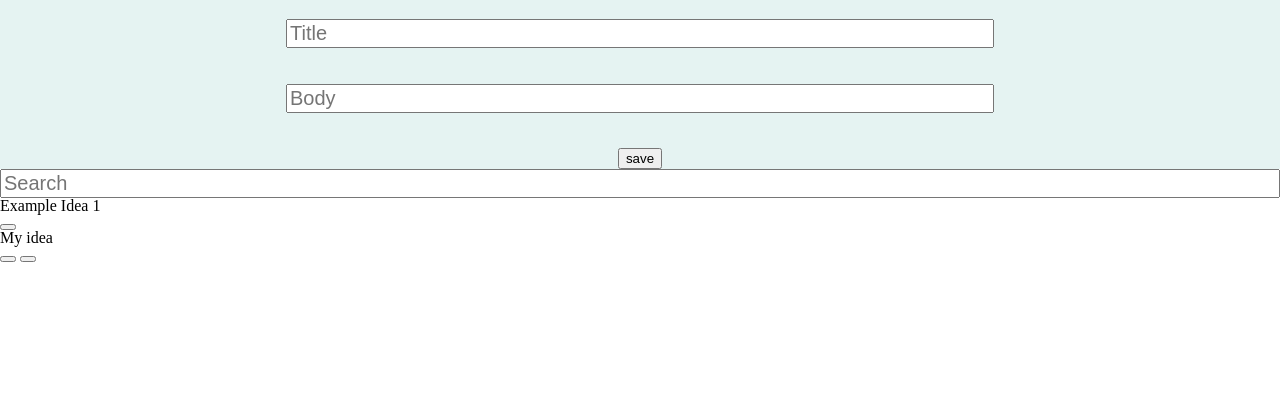
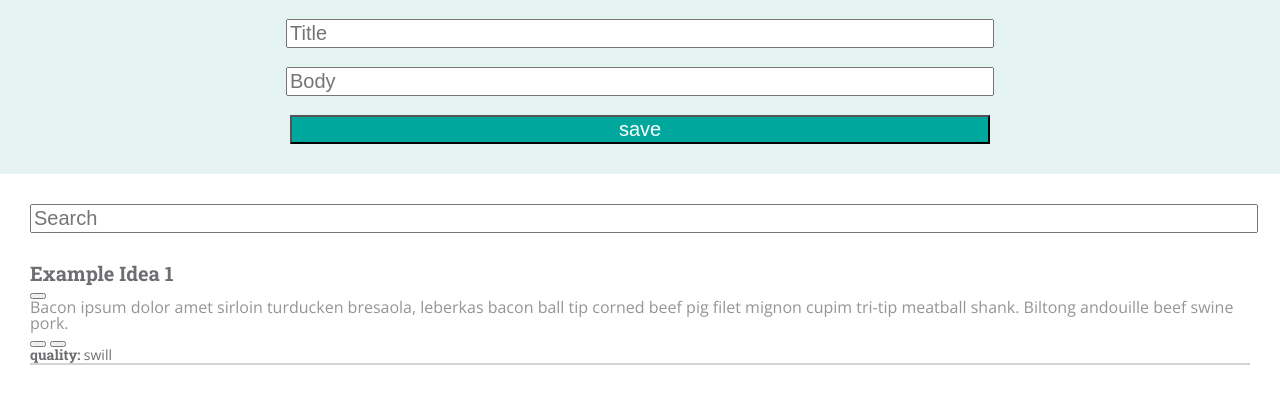
Before and after one commit to ianlancaster/idea-box, a plain HTML site: page index.html in a window 1280 px wide. Shown: the part 91-494 px from the top of the page. Drawn offline with nearby package versions, Linux system fonts and the light colour scheme.

Commit message:
Style the main element including the 'article'

```diff
--- a/css/styles.css
+++ b/css/styles.css
@@ -3,7 +3,7 @@ font-family: 'Open Sans', sans-serif;*/
 
 header {
   background-color: #E5F3F2;
-  padding-top: 30px;
+  padding: 30px;
   text-align: center;
 }
 
@@ -25,14 +25,57 @@ h1 {
   align-items: center;
   display: flex;
   flex-direction: column;
-  height: 150px;
+  height: 125px;
   justify-content: space-between;
   max-width: 700px;
   margin: auto;
 }
 
-
 input {
   font-size: 20px;
   width: 100%;
 }
+
+#ideaSaveButton {
+  background-color: #00A79D;
+  color: white;
+  font-size: 20px;
+  width: 100%;
+}
+
+main {
+  padding: 30px;
+}
+
+#ideaList {
+  display: flex;
+  flex-direction: column;
+  padding-top: 30px;
+}
+
+.idea {
+  border-bottom: 2px solid #D1D3D4;
+}
+
+.ideaTitle {
+  color: #6D6E71;
+  font-family: 'Roboto Slab', serif;
+  font-size: 20px;
+}
+
+.ideaBody {
+  color: #939598;
+  font-family: 'open sans', sans-serif;
+}
+
+.ideaQualityLabel {
+  color: #6D6E71;
+  font-family: 'Roboto Slab', serif;
+  font-size: 14px;
+}
+
+.ideaQualityValue {
+  color: #6D6E71;
+  font-family: 'open sans', sans-serif;
+  font-size: 14px;
+}
--- a/index.html
+++ b/index.html
@@ -17,16 +17,19 @@
       </form>
     </header>
     <main>
-      <input id="ideaSearchInput" type="search"  placeholder="Search">
+      <input id="ideaSearchInput" type="text"  placeholder="Search">
       <section id="ideaList">
         <article class="idea">
           <h3 class="ideaTitle">Example Idea 1</h3>
           <button class="deleteIdeaButton" type="button"></button>
           <p class="ideaBody">
-            My idea
+            Bacon ipsum dolor amet sirloin turducken bresaola, leberkas bacon ball tip corned beef pig filet mignon cupim tri-tip meatball shank. Biltong andouille beef swine pork.
           </p>
           <button class="ideaPromptButton" type="button"></button>
           <button class="ideaDemoteButton" type="button"></button>
+          <p class="ideaQuality">
+            <span class="ideaQualityLabel">quality: </span><span class="ideaQualityValue">swill</span>
+          </p>
         </article>
       </section>
     </main>
```
